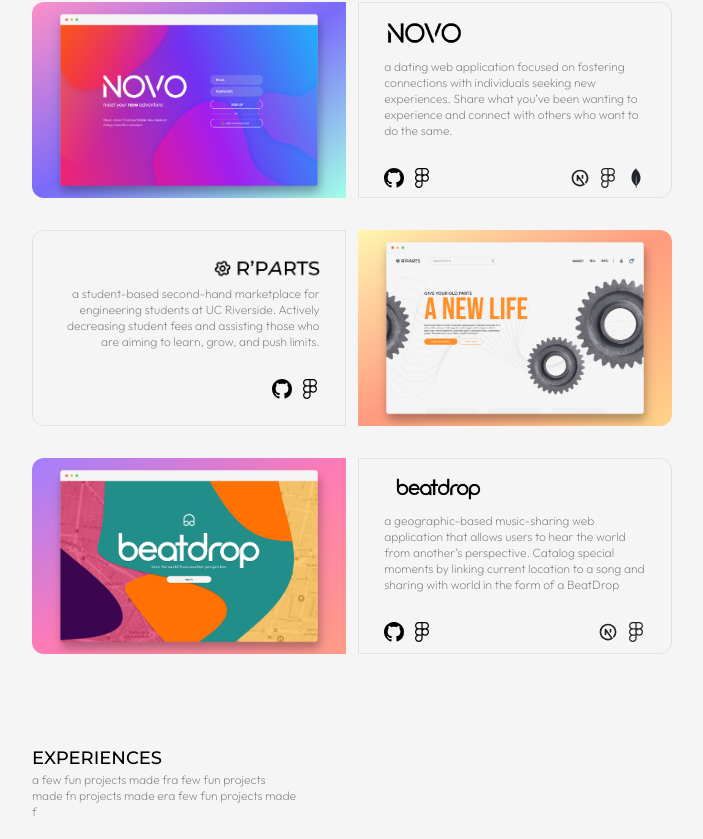
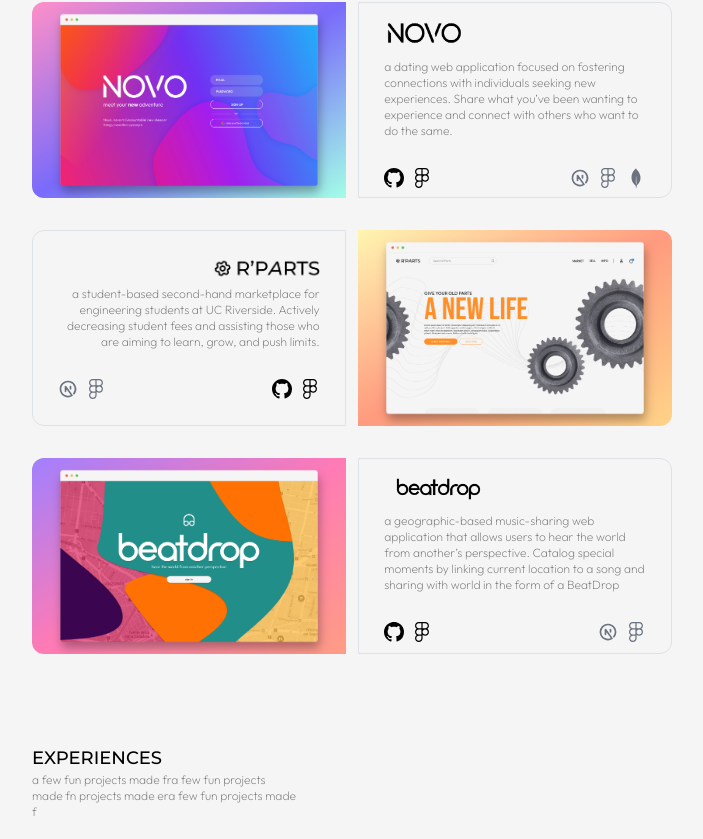
Before and after one commit to bobbyyy57/personal-website, a Next.js app: page /home in a window 1280 px wide. Shown: the part 644-1483 px from the top of the page, without its empty margins (288-991 px from the left). Built offline with nearby package versions, Linux system fonts and the light colour scheme.

Commit message:
officially moving onto about everything else is good

```diff
--- a/components/Experiences.jsx
+++ b/components/Experiences.jsx
@@ -13,8 +13,7 @@ const info = [
     description:
       "Assisted wholesalers in the North American Zone through Anheuser-Busch’s transition from Salesforce to BeerTech’s new OnePortal software by creating 3 standard operating procedures that covered Forecasting, Ordering, and Appointments \n \nOrganized user data in PowerBI, MixPanel, HotJar, and DataDog dashboards that aided both developer and functional teams in proceeding with production rollout\n \nDeveloped and designed a Support Tab using React, TailwindCSS, and Figma that centralized user experience on OnePortal",
     tech: ["REACT", "TAILWINDCSS", "FIGMA", "POWERBI"],
-    attachment:
-      "https://drive.google.com/file/d/1OULdxSTKVaPPK2LG7CWOYIPn6ZTa6X3b/view?usp=sharing",
+    attachment: "https://youtu.be/t6rrBEcykrc",
     attachment2: "",
   },
   {
@@ -35,123 +34,6 @@ const info = [
       "https://drive.google.com/file/d/13mvH3dPVl_tbB6bN0vU4uEMbbEfamtaE/view?usp=sharing",
   },
 ];
-
-// const Experience = ({
-//   index,
-//   logo,
-//   company,
-//   role,
-//   date,
-//   tech,
-//   description,
-//   attachment,
-//   attachment2,
-// }) => {
-//   const [toggle, setToggle] = useState(false);
-
-//   return (
-//     <Col className="pb-2 !m-0 w-full !border-none font-outfit">
-//       <Accordion.Item
-//         className="!border !rounded !p-0 underlayColor=transparent"
-//         eventKey={index}
-//       >
-//         <Accordion.Button
-//           onClick={() => setToggle(!toggle)}
-//           className="!bg-bob-background text-black after:hidden p-0 focus:!shadow-none  shadow-none"
-//         >
-//           <div className="flex justify-between items-center p-3">
-//             <div className="flex items-center">
-//               <div className="w-2/12">
-//                 <Image
-//                   src={logo}
-//                   alt="Landing"
-//                   layout="responsive"
-//                   className="p-1"
-//                   width="1"
-//                   height="1"
-//                 />
-//               </div>
-//               <div className="w-10/12">
-//                 <div className="text-black  font-medium text-sm ml-5 ">
-//                   {company}
-//                 </div>
-//                 <div className="text-black  font-extralight text-sm ml-5 ">
-//                   {role}
-//                 </div>
-//                 <div className="text-black pt-1 font-montserrat font-thin text-xs ml-5 ">
-//                   {date}
-//                 </div>
-//               </div>
-//             </div>
-
-//             <div className="text-2xl text-black m-2">
-//               {toggle ? <PiCaretDownThin /> : <PiCaretRightThin />}
-//             </div>
-//           </div>
-//         </Accordion.Button>
-
-//         <Accordion.Body
-//           className="!bg-bob-background p-0 flex justify-left items-center rounded"
-//           eventKey={index}
-//         >
-//           <div className="flex items-start px-3 pb-3 w-full">
-//             <div className="flex flex-col justify-start">
-//               <div className="flex">
-//                 <div className="w-2/12 invisible">
-//                   <Image
-//                     src={logo}
-//                     alt="Landing"
-//                     layout="responsive"
-//                     className="p-1"
-//                     width="1"
-//                     height="1"
-//                   />
-//                 </div>
-//                 <div className="flex flex-col w-10/12 ml-5">
-//                   <div className="text-black text-sm font-extralight whitespace-pre-line ">
-//                     {description}
-//                   </div>
-//                   <div className="flex justify-between mt-4 ">
-//                     <Row className="w-9/12 flex  items-center  h-full">
-//                       {tech.map((entry, index) => (
-//                         <Col
-//                           key={index}
-//                           className="uppercase whitespace-nowrap font-outfit text-xs font-light rounded-full m-1 py-1 px-3 border !max-w-fit "
-//                         >
-//                           {entry}
-//                         </Col>
-//                       ))}
-//                     </Row>
-//                     <div className="w-3/12 flex justify-end items-center space-x-2">
-//                       {attachment !== "" && (
-//                         <Link target="_blank" href={attachment}>
-//                           <div className="text-black duration-300 hover:-translate-y-1">
-//                             <FiPaperclip />
-//                           </div>
-//                         </Link>
-//                       )}
-//                       {attachment2 !== "" && (
-//                         <Link target="_blank" href={attachment2}>
-//                           <div className="text-black text-xl duration-300 hover:-translate-y-1">
-//                             <HiOutlineNewspaper />
-//                           </div>
-//                         </Link>
-//                       )}
-//                     </div>
-//                   </div>
-//                 </div>
-//               </div>
-//             </div>
-
-//             <div className="text-2xl m-2 invisible ">
-//               {toggle ? <PiCaretDownThin /> : <PiCaretRightThin />}
-//             </div>
-//           </div>
-//         </Accordion.Body>
-//       </Accordion.Item>
-//     </Col>
-//   );
-// };
 
 const Experiences = () => {
   const [activeKey, setActiveKey] = useState("0");
--- a/components/ProjectLeft.jsx
+++ b/components/ProjectLeft.jsx
@@ -62,9 +62,7 @@ const ProjectLeft = ({
                 </Link>
               )}
             </div>
-            <div className="flex items-center space-x-2">
-              {/* <div className="text-xs font-outfit text-bob-boldGray">
-              </div> */}
+            <div className="flex text-gray-500 items-center space-x-2">
               {nextjs && <TbBrandNextjs />}
               {fig && <FaFigma />}
               {mongo && <SiMongodb />}
--- a/components/ProjectRight.jsx
+++ b/components/ProjectRight.jsx
@@ -4,8 +4,20 @@ import { BsGithub } from "react-icons/bs";
 import { FaFigma } from "react-icons/fa";
 import { PiRocketLaunch } from "react-icons/pi";
 import Link from "next/link";
+import { TbBrandNextjs } from "react-icons/tb";
+import { SiMongodb } from "react-icons/si";
 
-const ProjectLeft = ({ logo, description, screenshot, github, figma, dev }) => {
+const ProjectLeft = ({
+  logo,
+  description,
+  screenshot,
+  github,
+  figma,
+  dev,
+  nextjs,
+  fig,
+  mongo,
+}) => {
   return (
     <div className="flex space-x-[2%] duration-300 hover:-translate-y-1">
       <div className="w-1/2 border bg-bob-background rounded-l-xl flex flex-col justify-center items-center">
@@ -16,18 +28,36 @@ const ProjectLeft = ({ logo, description, screenshot, github, figma, dev }) => {
           <div className="font-outfit font-extralight text-bob-borderGray text-xs text-right">
             {description}
           </div>
-          <div className="flex text-xl space-x-2 pt-4 ">
-            <Link target="_blank" href={github}>
+          <div className="flex justify-between text-xl pt-4  w-full">
+            <div className="flex text-gray-500 items-center space-x-2 ">
+              {nextjs && <TbBrandNextjs />}
+              {fig && <FaFigma />}
+              {mongo && <SiMongodb />}
+            </div>
+            <div className=" w-fit space-x-2 flex ">
+              <Link
+                target="_blank"
+                href={github}
+                className="no-underline text-black"
+              >
                 <BsGithub className="duration-300 hover:-translate-y-1 text-black" />
+                {/* <div className="duration-300 hover:-translate-y-1 hover:bg-black hover:text-white text-xs  hover:border-none border rounded-full font-outfit px-2 py-1">GITHUB</div> */}
               </Link>
-            <Link target="_blank" href={figma}>
+              <Link
+                target="_blank"
+                href={figma}
+                className="no-underline text-black"
+              >
                 <FaFigma className="duration-300 hover:-translate-y-1 text-black" />
+
+                {/* <div className="duration-300 hover:-translate-y-1 text-xs border hover:bg-black hover:text-white hover:border-none rounded-full font-outfit px-2 py-1">FIGMA</div> */}
               </Link>
               {dev !== "" && (
                 <Link target="_blank" href={dev}>
                   <PiRocketLaunch className="duration-300 hover:-translate-y-1 text-black" />
                 </Link>
               )}
+            </div>
           </div>
         </div>
       </div>
--- a/components/Projects.jsx
+++ b/components/Projects.jsx
@@ -48,7 +48,7 @@ const Projects = () => {
               dev=""
               nextjs={true}
               fig={true}
-              mongo={true}
+              mongo={false}
             />
             <ProjectLeft
               logo={beatdropLogo}
```
Lines whose indentation alone changed are shown as unchanged.
